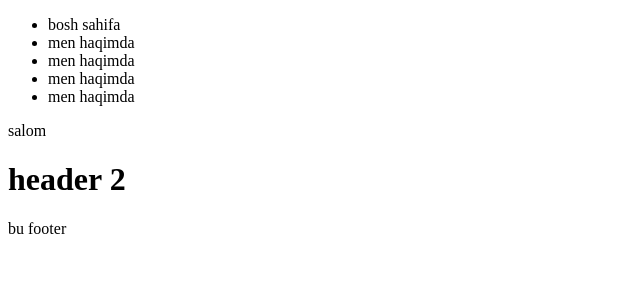
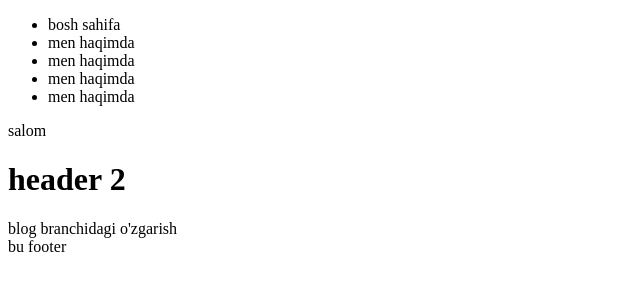
Before and after one commit to SukhrobNuraliev/project, a plain HTML site: page index.html in a window 1280 px wide. Shown: the whole page, without its empty margins (0-640 px from the left). Drawn offline with Linux system fonts and the light colour scheme.

Commit message:
blog branchida o'zgartirdim

```diff
--- a/index.html
+++ b/index.html
@@ -21,6 +21,10 @@
     <div>salom</div>
     <h1>header 2</h1>
 
+    <div>
+        blog branchidagi o'zgarish
+    </div>
+
     <footer>
         bu footer
     </footer>
```
